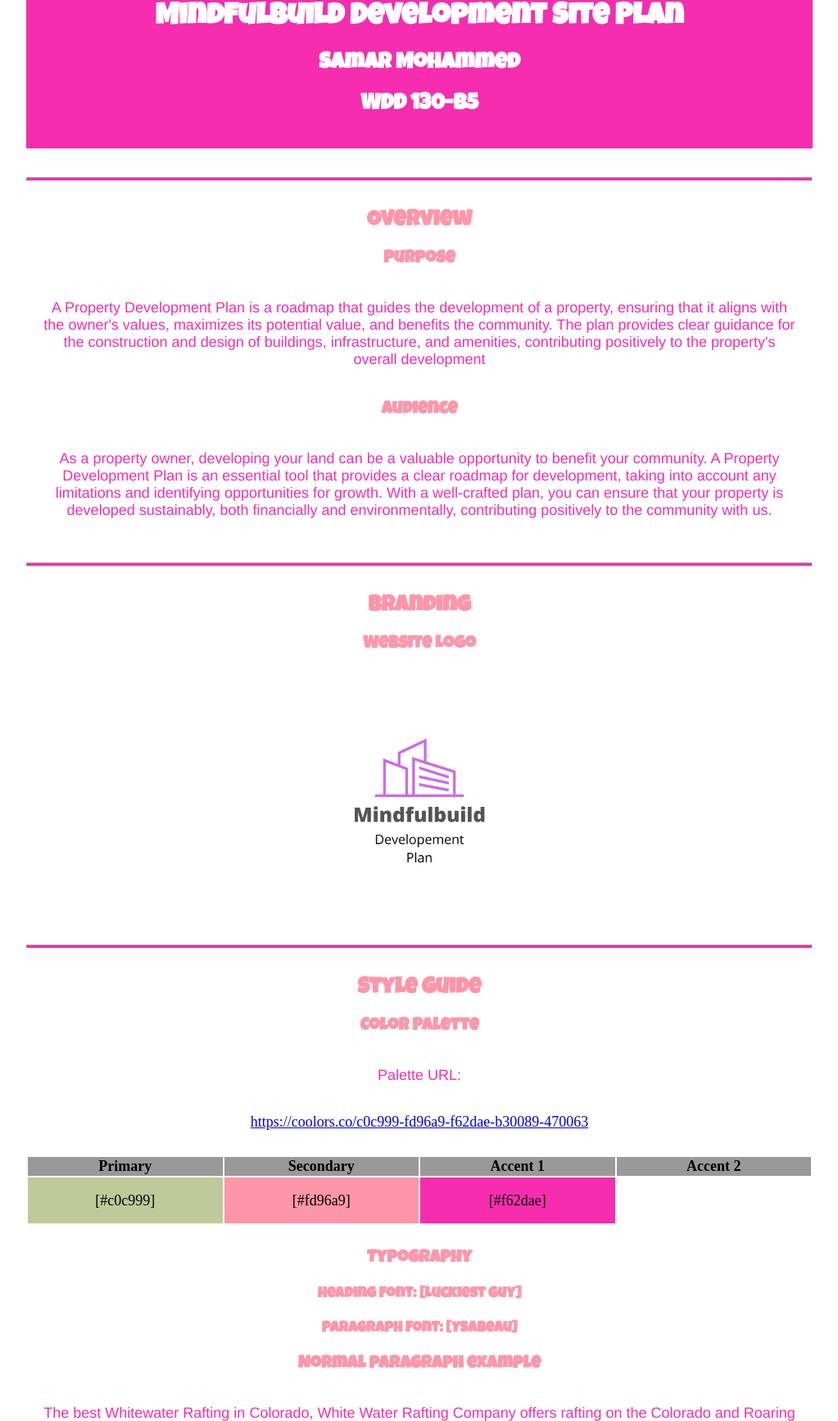
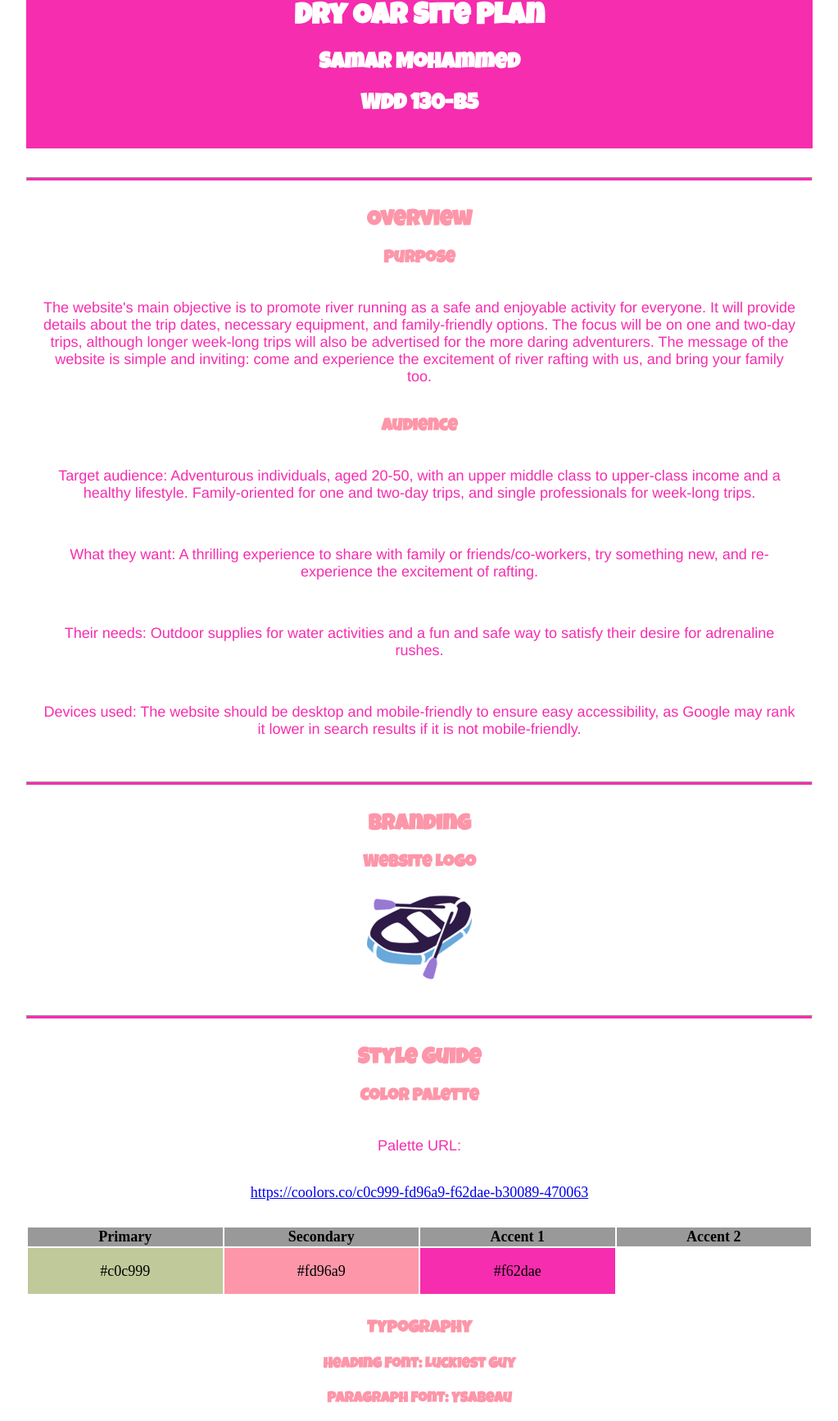
Before and after one commit to sameljawabryBYUI/WDD, a plain HTML site: page wwr/site-plan-rafting.html in a window 1280 px wide. Shown: the part 110-1843 px from the top of the page at 82% size, without its empty margins (128-1151 px from the left). Drawn offline with Linux system fonts and the light colour scheme; a web font is replaced by a local one.

Commit message:
modified

```diff
--- a/wwr/site-plan-rafting.html
+++ b/wwr/site-plan-rafting.html
@@ -9,7 +9,7 @@
 
 <body>
   <header>
-    <h1>MindfulBuild Development </div> Site Plan</h1>
+    <h1>Dry Oar</div> Site Plan</h1>
     <h2>Samar Mohammed</h2>
     <h2>WDD 130-B5</h2>
     <!-- In the header above, add the name of your site, your name and class number. For example if you are in section 3 you would put WDD 130-03 -->
@@ -19,26 +19,30 @@
     <hr />
     <h2>Overview</h2>
     <h3>Purpose</h3>
-    <p>A Property Development Plan is a roadmap that guides the development of a property,
-     ensuring that it aligns with the owner's values,
-     maximizes its potential value, and benefits the community.
-    The plan provides clear guidance for the construction and design of buildings,
-     infrastructure, and amenities, contributing positively to the property's overall development</p>
+    <p>The website's main objective is to promote river running as a safe and enjoyable activity for everyone.
+      It will provide details about the trip dates, necessary equipment, and family-friendly options.
+     The focus will be on one and two-day trips,
+     although longer week-long trips will also be advertised for the more daring adventurers.
+     The message of the website is simple and inviting:
+     come and experience the excitement of river rafting with us, and bring your family too.</p>
     <!-- change this -->
 
     <h3>Audience</h3>
-    <p>As a property owner, developing your land can be a valuable opportunity to benefit your community.
-     A Property Development Plan is an essential tool that provides a clear roadmap for development,
-    taking into account any limitations and identifying opportunities for growth.
-    With a well-crafted plan, you can ensure that your property is developed sustainably,
-    both financially and environmentally, contributing positively to the community with us.</p>
+    <p>Target audience: Adventurous individuals, aged 20-50,
+       with an upper middle class to upper-class income and a healthy lifestyle.
+       Family-oriented for one and two-day trips, and single professionals for week-long trips.</p>
+    <p> What they want: A thrilling experience to share with family or friends/co-workers,
+       try something new, and re-experience the excitement of rafting.</p>
+   <p>Their needs: Outdoor supplies for water activities and a fun and safe way to satisfy their desire for adrenaline rushes.</p>
+   <p> Devices used: The website should be desktop and mobile-friendly to ensure easy accessibility,
+     as Google may rank it lower in search results if it is not mobile-friendly.</p>
     <!-- change this -->
 
     <hr />
     <h2>Branding</h2>
     <h3>Website Logo</h3>
     <!-- Replace this with some sort of logo for your site.  A logo can be as simple as the name of your site in a nice font :) -->
-    <img src="images/MindfulbuildLogog.png" alt="Logo image" />
+    <img src="images/purpleraft.png" alt="Logo image" />
     <hr />
     <h2>Style Guide</h2>
 
@@ -61,9 +65,9 @@
       </tr>
       <!-- Replace the numbers in the boxes below with your hex color codes. Then switch to the site-plan.css file and change your colors there as well. -->
       <tr>
-        <td class="primary">[#c0c999]</td>
-        <td class="secondary">[#fd96a9]</td>
-        <td class="accent1">[#f62dae]</td>
+        <td class="primary">#c0c999</td>
+        <td class="secondary">#fd96a9</td>
+        <td class="accent1">#f62dae</td>
         <td class="accent2"></td>
       </tr>
     </table>
@@ -74,11 +78,11 @@
     <!-- Choose a font for your paragraphs (body copy) and headlines. What font(s) have you chosen? Think also about which of your colors above you might use for background and font colors. -->
 
     <h4>
-      Heading Font: [Luckiest Guy]
+      Heading Font: Luckiest Guy
       <!-- change this -->
     </h4>
     <h4>
-      Paragraph Font: [Ysabeau]
+      Paragraph Font: Ysabeau
       <!-- change this -->
     </h4>
     <h3>Normal paragraph example</h3>
```
Also changed, not shown: wwr/images/purpleraft.png (added).
